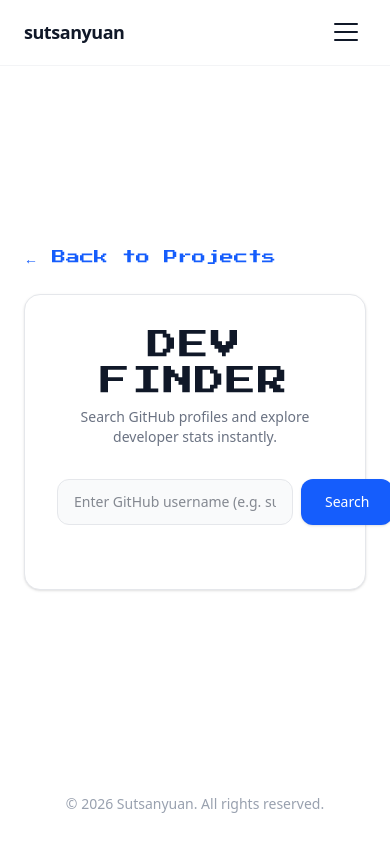
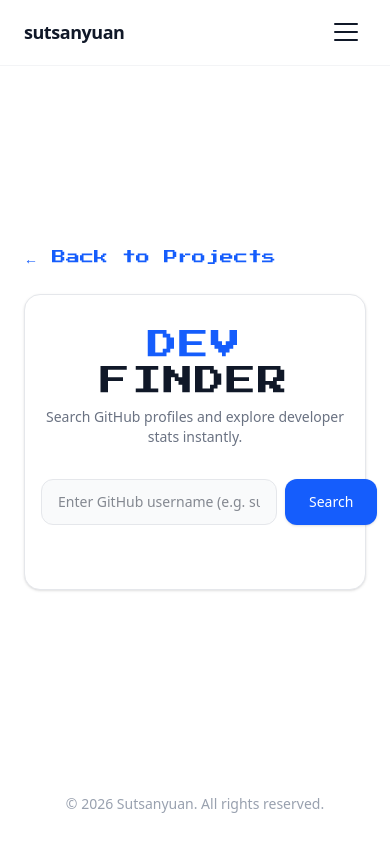
Before and after one commit to sutsanyuan/sutsanyuan-portfolio, a Next.js app: page /projects/github-finder in a window 390 px wide. Built offline with nearby package versions, Linux system fonts and the light colour scheme.

Commit message:
meta-data reconstruction

```diff
--- a/src/app/projects/github-finder/page.js
+++ b/src/app/projects/github-finder/page.js
@@ -45,16 +45,16 @@ export default function GithubFinderPage() {
             </div>
 
             {/* 主面板容器 */}
-            <div className="w-full bg-white dark:bg-gray-900 border border-gray-200 dark:border-gray-800 rounded-2xl p-8 shadow-sm text-center flex flex-col items-center">
+            <div className="w-full bg-white dark:bg-gray-900 border border-gray-200 dark:border-gray-800 rounded-2xl px-4 py-8 sm:p-8 shadow-sm text-center flex flex-col items-center">
                 <h1 className="font-pixel text-3xl text-gray-900 dark:text-white mb-2 tracking-wider">
-                    DEV FINDER
+                    <span className="text-blue-600">DEV</span> FINDER
                 </h1>
                 <p className="text-sm text-gray-500 dark:text-gray-400 mb-8">
                     Search GitHub profiles and explore developer stats instantly.
                 </p>
 
                 {/* 搜尋表單 */}
-                <form onSubmit={fetchGithubUser} className="w-full flex gap-2 mb-8">
+                <form onSubmit={fetchGithubUser} className="w-full max-w-[380px] flex gap-2 mb-8">
                     <input
                         type="text"
                         placeholder="Enter GitHub username (e.g. sutsanyuan)..."
@@ -65,7 +65,7 @@ export default function GithubFinderPage() {
                     <button
                         type="submit"
                         disabled={loading}
-                        className="px-6 py-3 bg-blue-600 hover:bg-blue-500 text-white font-medium text-sm rounded-xl transition shadow-sm disabled:opacity-50 ">
+                        className="px-6  py-3 bg-blue-600 hover:bg-blue-500 text-white font-medium text-sm rounded-xl transition shadow-sm disabled:opacity-50 ">
                         {loading ? "Searching..." : "Search"}
                     </button>
                 </form>
--- /dev/null
+++ b/src/app/projects/pomodoro/layout.js
@@ -0,0 +1,22 @@
+export const metadata = {
+    title: "Pomodoro | sutsanyuan",
+    description:
+        "A retro pixel-art focus timer featuring custom multi-mode intervals and sprite animations.",
+    openGraph: {
+        title: "Pomodoro | sutsanyuan",
+        description:
+            "A retro pixel-art focus timer featuring custom multi-mode intervals and sprite animations.",
+        url: "https://sutsanyuan-portfolio.vercel.app/projects/pomodoro",
+        images: [
+            {
+                url: "/images/pomodoro-og.jpg", // 這是這個專案專屬的預覽縮圖
+                width: 1200,
+                height: 630,
+                alt: "Pomodoro Timer Preview",
+            },
+        ],
+    },
+};
+export default function PomodoroLayout({ children }) {
+    return <>{children}</>;
+}
--- a/src/app/projects/pomodoro/page.js
+++ b/src/app/projects/pomodoro/page.js
@@ -1,24 +1,4 @@
-export const metadata = {
-    title: "Pomodoro | sutsanyuan",
-    description:
-        "A retro pixel-art focus timer featuring custom multi-mode intervals and sprite animations.",
-    openGraph: {
-        title: "Pomodoro | sutsanyuan",
-        description:
-            "A retro pixel-art focus timer featuring custom multi-mode intervals and sprite animations.",
-        url: "https://sutsanyuan-portfolio.vercel.app/projects/pomodoro",
-        images: [
-            {
-                url: "/images/pomodoro-og.jpg", // 這是這個專案專屬的預覽縮圖
-                width: 1200,
-                height: 630,
-                alt: "Pomodoro Timer Preview",
-            },
-        ],
-    },
-};
-
-("use client");
+"use client";
 
 import { useState, useEffect } from "react";
 import Link from "next/link";
```
